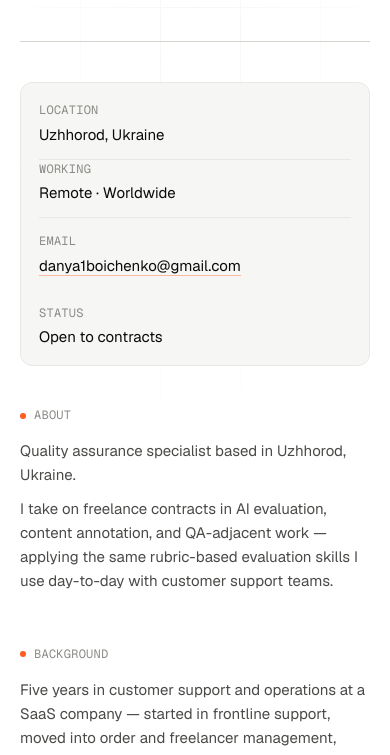
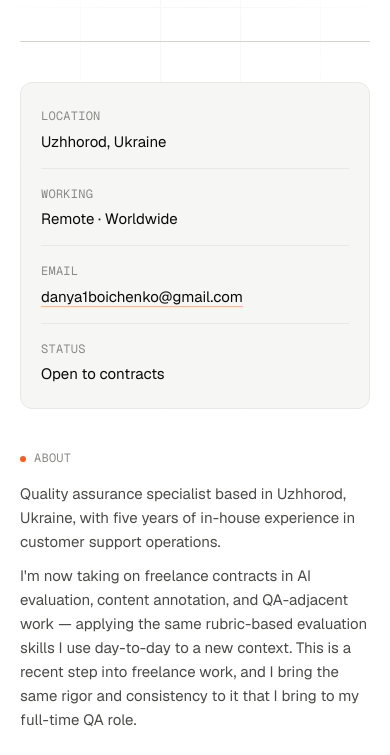
Before and after one commit to dboichenko-qa/dboichenko-qa.github.io, a plain HTML site: page index.html in a window 390 px wide. Shown: the part 393-1148 px from the top of the page. Drawn offline with nearby package versions, Linux system fonts and the light colour scheme.

Commit message:
Update index.html

```diff
--- a/index.html
+++ b/index.html
@@ -64,7 +64,7 @@
       z-index: 1;
       max-width: 1120px;
       margin: 0 auto;
-      padding: 72px 32px 48px;
+      padding: 75px 32px 75px;
     }
 
     /* ===== Mono label utility ===== */
@@ -94,6 +94,7 @@
 
     .portrait {
       width: 100%;
+      max-width: 180px;
       aspect-ratio: 1;
       border-radius: 12px;
       overflow: hidden;
@@ -108,6 +109,8 @@
       inset: 0;
       border-radius: 12px;
       border: 1px solid rgba(0,0,0,0.06);
+      background: linear-gradient(180deg, rgba(255, 91, 31, 0.10), rgba(138, 138, 134, 0.12));
+      mix-blend-mode: multiply;
       pointer-events: none;
     }
 
@@ -116,6 +119,7 @@
       height: 100%;
       object-fit: cover;
       display: block;
+      filter: saturate(0.92) contrast(1.02);
     }
 
     .hero-text { padding-bottom: 8px; }
@@ -178,7 +182,7 @@
       top: 32px;
       display: flex;
       flex-direction: column;
-      padding: 22px 22px 6px;
+      padding: 8px 22px;
       background: var(--bg-soft);
       border: 1px solid var(--rule);
       border-radius: 12px;
@@ -187,13 +191,9 @@
     .meta-item {
       display: flex;
       flex-direction: column;
-      gap: 4px;
-      padding: 14px 0;
+      gap: 5px;
+      padding: 16px 0;
       border-bottom: 1px solid var(--rule);
-    }
-
-    .meta-item:first-child {
-      padding-top: 0;
     }
 
     .meta-item:last-child {
@@ -317,16 +317,23 @@
     .lang-list {
       display: flex;
       flex-direction: column;
-      border-top: 1px solid var(--rule);
     }
 
     .lang-row {
       display: grid;
       grid-template-columns: 130px 1fr;
       gap: 16px;
-      padding: 14px 0;
+      padding: 18px 0;
       border-bottom: 1px solid var(--rule);
       align-items: baseline;
+    }
+
+    .lang-row:first-child {
+      padding-top: 4px;
+    }
+
+    .lang-row:last-child {
+      border-bottom: none;
     }
 
     .lang-name {
@@ -368,7 +375,6 @@
 
     /* ===== Footer ===== */
     footer {
-      margin-top: 48px;
       padding: 24px 0 0;
       border-top: 1px solid var(--rule-strong);
       display: flex;
@@ -438,22 +444,7 @@
 
       .meta-rail {
         position: static;
-        display: grid;
-        grid-template-columns: 1fr 1fr;
-        column-gap: 24px;
-        padding: 18px 18px 4px;
-      }
-
-      .meta-item {
-        padding: 12px 0;
-      }
-
-      .meta-item:nth-child(2) {
-        padding-top: 0;
-      }
-
-      .meta-item:nth-last-child(2) {
-        border-bottom: none;
+        padding: 8px 20px;
       }
 
       section {
@@ -472,23 +463,6 @@
 
     @media (max-width: 480px) {
       :root { --size-display: 32px; }
-
-      .meta-rail {
-        grid-template-columns: 1fr;
-      }
-
-      .meta-item {
-        padding: 14px 0;
-        border-bottom: 1px solid var(--rule);
-      }
-
-      .meta-item:first-child {
-        padding-top: 0;
-      }
-
-      .meta-item:last-child {
-        border-bottom: none;
-      }
     }
   </style>
 </head>
@@ -541,8 +515,8 @@
         <section class="fade-in d3">
           <span class="label section-label">About</span>
           <div class="section-body prose">
-            <p>Quality assurance specialist based in Uzhhorod, Ukraine.</p>
-            <p>I take on freelance contracts in AI evaluation, content annotation, and QA-adjacent work — applying the same rubric-based evaluation skills I use day-to-day with customer support teams.</p>
+            <p>Quality assurance specialist based in Uzhhorod, Ukraine, with five years of in-house experience in customer support operations.</p>
+            <p>I'm now taking on freelance contracts in AI evaluation, content annotation, and QA-adjacent work — applying the same rubric-based evaluation skills I use day-to-day to a new context. This is a recent step into freelance work, and I bring the same rigor and consistency to it that I bring to my full-time QA role.</p>
           </div>
         </section>
 
```
